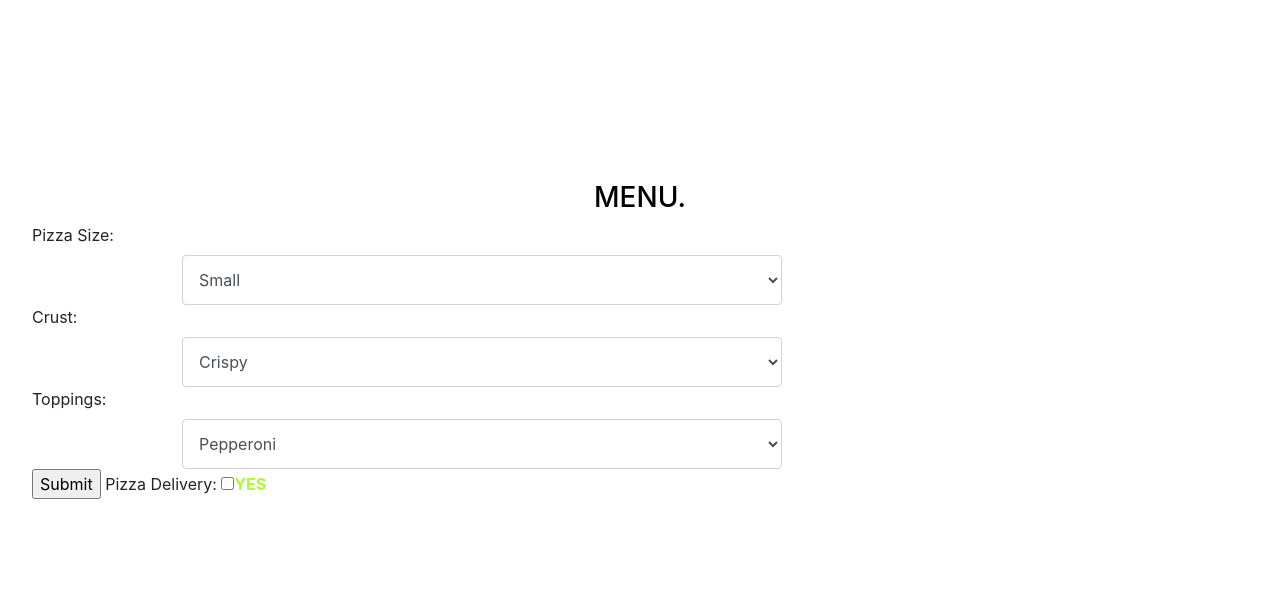
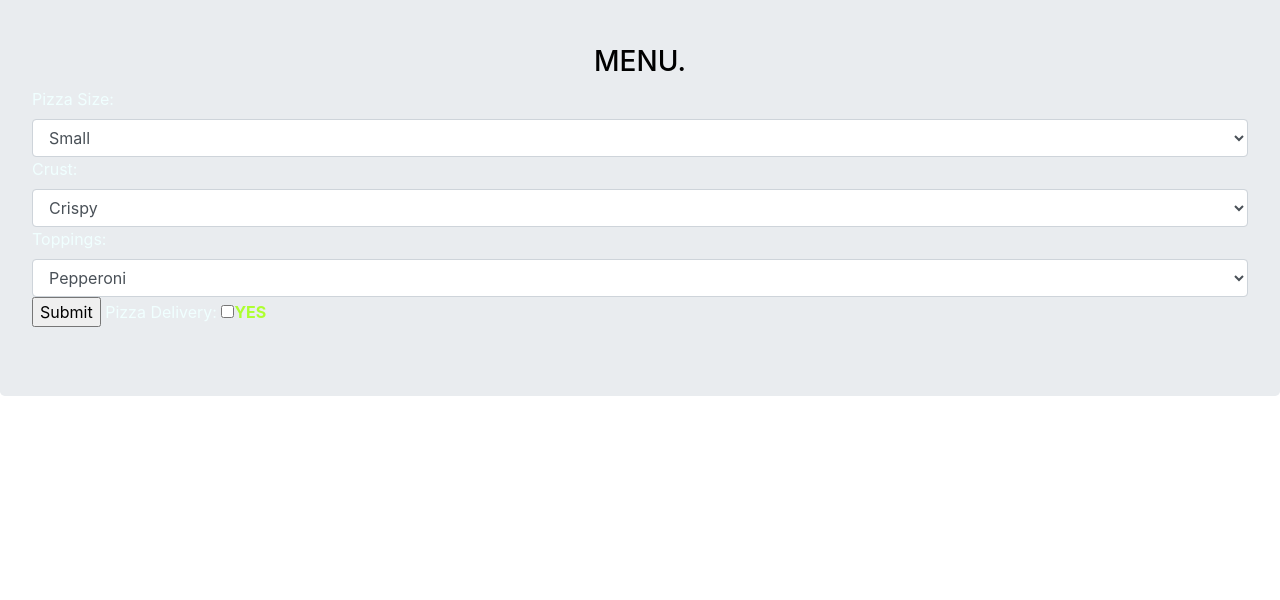
Before and after one commit to hukish/pizza, a plain HTML site: page index.html in a window 1280 px wide. Shown: the part 215-815 px from the top of the page. Drawn offline with Linux system fonts and the light colour scheme; a web font is replaced by a local one.

Commit message:
add label section

```diff
--- a/css/styles.css
+++ b/css/styles.css
@@ -1,23 +1,21 @@
-body{
-  background-image: url("412086.jpg");
-  background-size:cover;
+body {
+	background - image: url("412086.jpg");
+	background - size: cover;
+}.form - control {
+	width: 600 px;
+	height: 50 px;
+	margin - left: 150 px;
+}.jumbotron {
+	background - color: transparent;
+}.mar {
+	font - size: 80 pt;
 }
-
-
-.form-control {
-  width: 600px;
-  height: 50px;
-  margin-left: 150px;
+img {
+	width: 275 px;
+	height: 183 px;
+	border - radius: 8 px;
 }
-
-
-.jumbotron{
-  background-color: transparent;
- }
-.mar{
- font-size: 80pt;
-}img {
-  width: 275px;
-  height: 183px;
-  border-radius: 8px;
+label {
+	color: azure;
+	margin - left: 150 px;
 }
```
